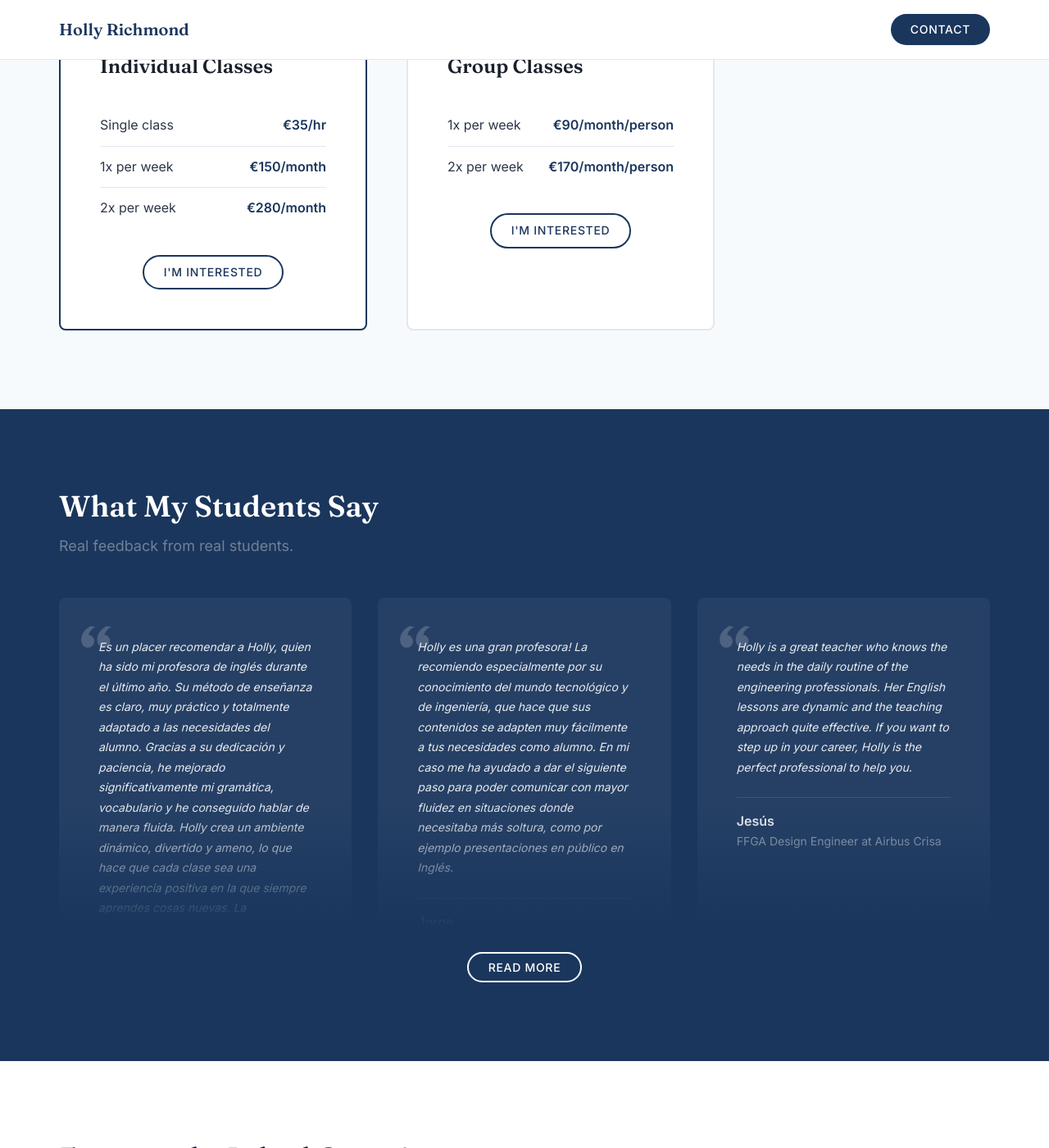
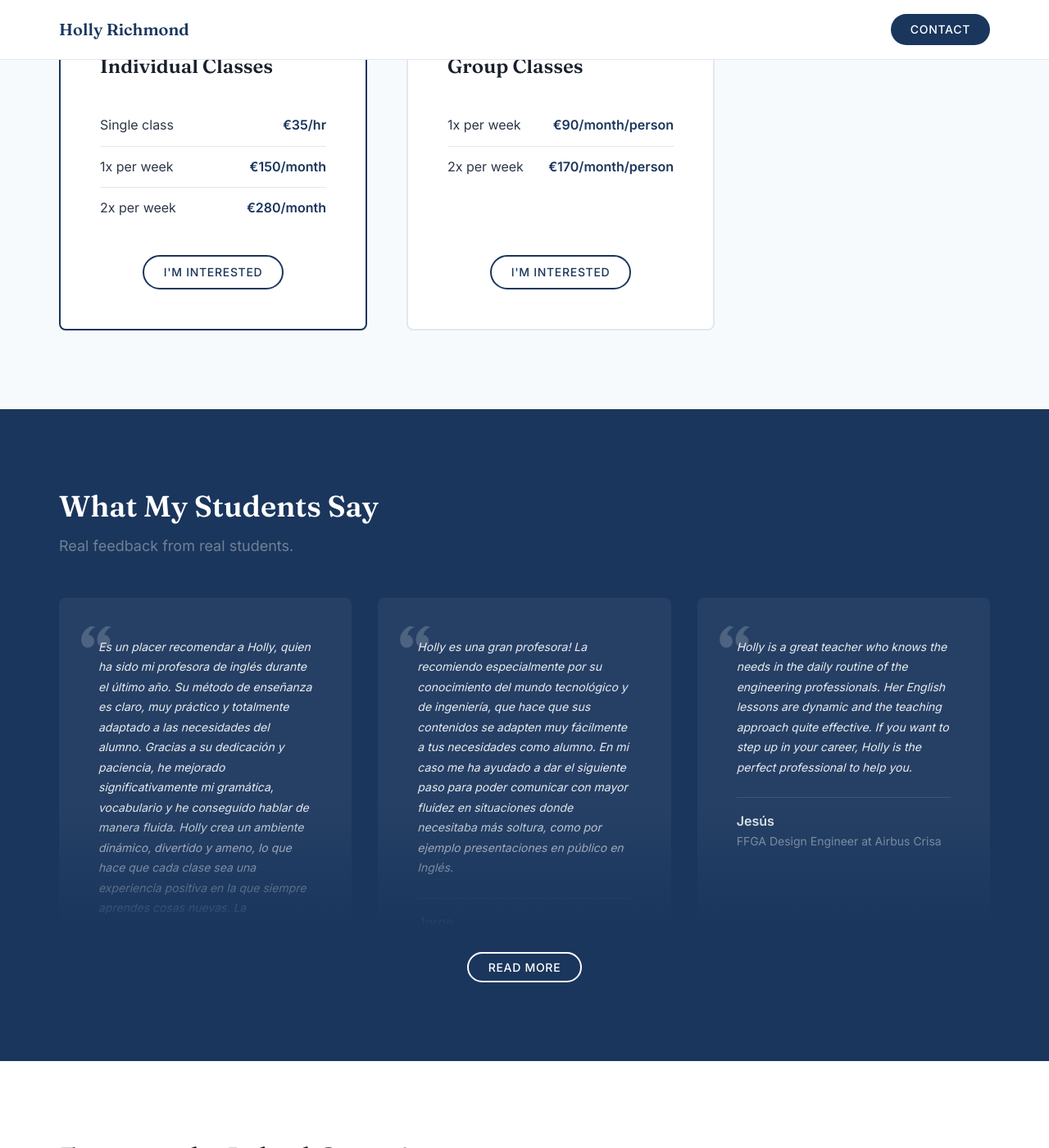
Before and after one commit to nahumgarcia/holly_web, a Jekyll site: the page built from index.html, in a window 1280 px wide and 1400 px high, scrolled down 2483 px. Shown: the whole window at 82% size. Built offline with Jekyll 4.4.1, drawn with Linux system fonts in a browser that asks for light colours.

Commit message:
Align service card CTAs at bottom of cards
Use flexbox to push "I'm interested" buttons to the same vertical
position in both service cards.

Co-Authored-By: Claude Opus 4.5 <noreply@anthropic.com>

```diff
--- a/_sass/formal/_components.scss
+++ b/_sass/formal/_components.scss
@@ -402,6 +402,8 @@
   border: 2px solid $color-border;
   border-radius: $border-radius-lg;
   padding: $spacing-2xl;
+  display: flex;
+  flex-direction: column;
 
   &--featured {
     border-color: $color-primary;
@@ -460,7 +462,8 @@
 }
 
 .services-cta {
-  margin-top: $spacing-xl;
+  margin-top: auto;
+  padding-top: $spacing-xl;
   text-align: center;
 }
 
```
